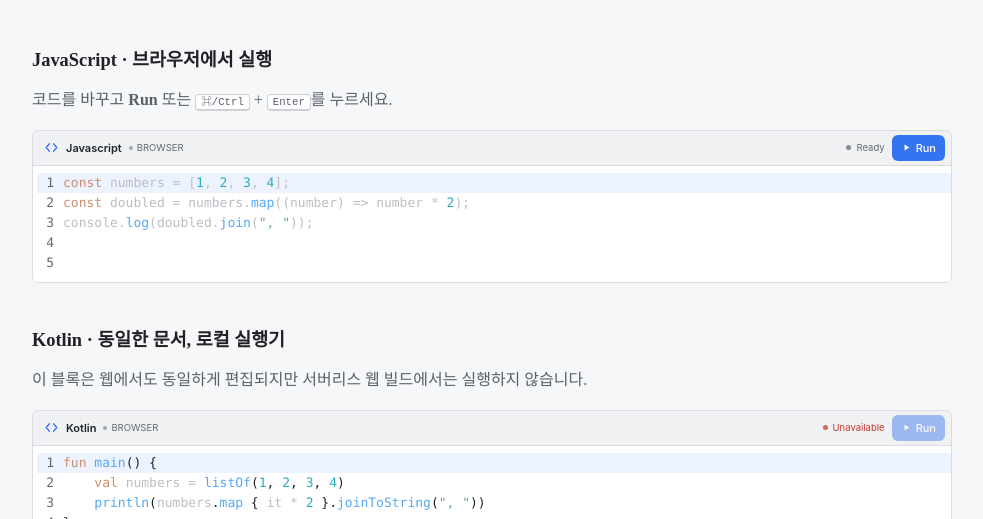
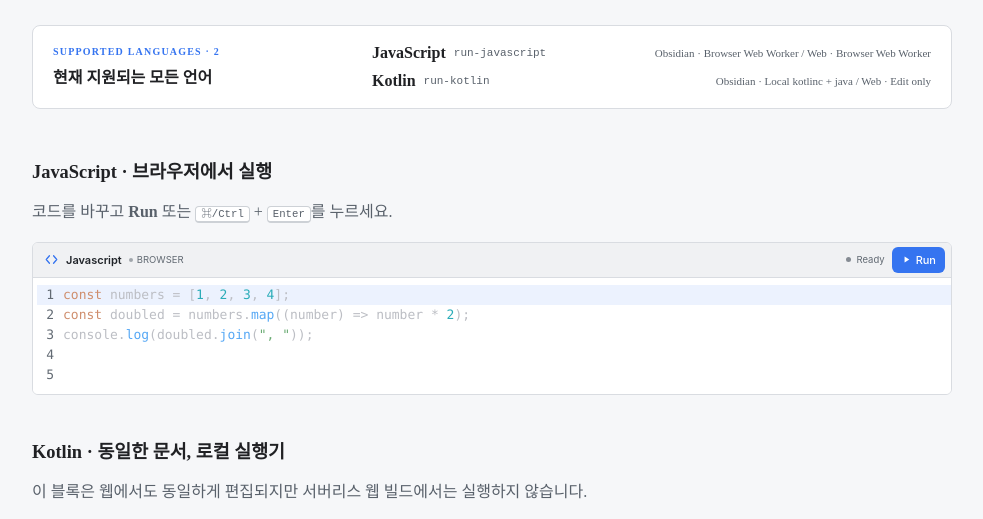
Before and after one commit to woonyong-kr/runnable-code-blocks, a website with bundled scripts: page site/index.html in a window 1280 px wide. Shown: the part 212-731 px from the top of the page, without its empty margins (148-1131 px from the left). Built offline with nearby package versions, Linux system fonts and the light colour scheme; files whose address does not match are found by name.

Commit message:
feat: 지원 언어와 실행 환경을 표시

```diff
--- a/package.json
+++ b/package.json
@@ -1,6 +1,6 @@
 {
   "name": "runnable-code-blocks",
-  "version": "0.1.3",
+  "version": "0.1.4",
   "description": "Environment-adapted runnable Markdown code blocks for Obsidian and static websites.",
   "main": "main.js",
   "type": "module",
--- a/site/index.html
+++ b/site/index.html
@@ -13,6 +13,13 @@
         <p class="rcb-site__eyebrow">STATIC BROWSER ADAPTER</p>
         <h1>Runnable Code Blocks</h1>
         <p>같은 <code>run-&lt;language&gt;</code> Markdown 문법을 로컬 Obsidian과 정적 웹에서 사용합니다.</p>
+        <section class="rcb-site__support" aria-labelledby="supported-languages-title">
+          <div>
+            <p class="rcb-site__support-label">SUPPORTED LANGUAGES · 2</p>
+            <h2 id="supported-languages-title">현재 지원되는 모든 언어</h2>
+          </div>
+          <ul class="rcb-site__languages" data-supported-languages></ul>
+        </section>
       </header>
 
       <section class="rcb-site__lesson">
--- a/site/main.ts
+++ b/site/main.ts
@@ -1,17 +1,39 @@
 import { RunnerRegistry, UnavailableRunner } from "../src/runner-registry";
 import { BrowserJavaScriptRunner } from "../src/runners/javascript-runner";
+import { SUPPORTED_LANGUAGES } from "../src/supported-languages";
 import { enhanceRunnableCodeBlocks } from "../src/web-adapter";
 
-const registry = new RunnerRegistry()
-  .register("javascript", () => new BrowserJavaScriptRunner())
-  .register(
-    "kotlin",
-    () =>
-      new UnavailableRunner(
-        "kotlin",
-        "browser",
-        "Kotlin execution is local-only in this serverless build. Open this Markdown block in Obsidian Desktop to run it with kotlinc."
-      )
+const languageList = document.querySelector<HTMLElement>("[data-supported-languages]");
+if (languageList !== null) {
+  for (const language of SUPPORTED_LANGUAGES) {
+    const item = document.createElement("li");
+    item.className = "rcb-site__language";
+
+    const identity = document.createElement("div");
+    const name = document.createElement("strong");
+    name.textContent = language.label;
+    const fence = document.createElement("code");
+    fence.textContent = language.fence;
+    identity.append(name, fence);
+
+    const environments = document.createElement("span");
+    environments.textContent = `Obsidian · ${language.obsidian} / Web · ${language.browser}`;
+    item.append(identity, environments);
+    languageList.append(item);
+  }
+}
+
+const registry = new RunnerRegistry();
+for (const language of SUPPORTED_LANGUAGES) {
+  registry.register(language.id, () =>
+    language.id === "javascript"
+      ? new BrowserJavaScriptRunner()
+      : new UnavailableRunner(
+          language.id,
+          "browser",
+          "Kotlin execution is local-only in this serverless build. Open this Markdown block in Obsidian Desktop to run it with kotlinc."
+        )
   );
+}
 
 enhanceRunnableCodeBlocks(document, registry);
--- a/src/settings.ts
+++ b/src/settings.ts
@@ -1,4 +1,5 @@
 import { App, Plugin, PluginSettingTab, Setting } from "obsidian";
+import { supportedLanguagesDescription } from "./supported-languages";
 
 export interface RunnableCodeBlocksSettings {
   javaPath: string;
@@ -23,6 +24,9 @@ export class RunnableCodeBlocksSettingTab extends PluginSettingTab {
 
   override display(): void {
     this.containerEl.empty();
+    new Setting(this.containerEl)
+      .setName("Supported languages")
+      .setDesc(supportedLanguagesDescription());
     new Setting(this.containerEl)
       .setName("Kotlin compiler")
       .setDesc("Executable path for local kotlinc. No server is contacted.")
--- /dev/null
+++ b/src/supported-languages.ts
@@ -0,0 +1,30 @@
+export interface SupportedLanguage {
+  browser: string;
+  fence: `run-${string}`;
+  id: string;
+  label: string;
+  obsidian: string;
+}
+
+export const SUPPORTED_LANGUAGES = [
+  {
+    id: "javascript",
+    label: "JavaScript",
+    fence: "run-javascript",
+    obsidian: "Browser Web Worker",
+    browser: "Browser Web Worker"
+  },
+  {
+    id: "kotlin",
+    label: "Kotlin",
+    fence: "run-kotlin",
+    obsidian: "Local kotlinc + java",
+    browser: "Edit only"
+  }
+] as const satisfies readonly SupportedLanguage[];
+
+export function supportedLanguagesDescription(): string {
+  return SUPPORTED_LANGUAGES.map(
+    ({ label, obsidian, browser }) => `${label} — Obsidian: ${obsidian}; Web: ${browser}`
+  ).join(" · ");
+}
--- a/styles.css
+++ b/styles.css
@@ -353,6 +353,62 @@
   letter-spacing: 0.16em;
 }
 
+.rcb-site__support {
+  background: #ffffff;
+  border: 1px solid #d9dce1;
+  border-radius: 8px;
+  display: grid;
+  gap: 18px;
+  grid-template-columns: minmax(180px, 0.7fr) 1.3fr;
+  margin-top: 28px;
+  padding: 18px 20px;
+}
+
+.rcb-site__support h2 {
+  font-size: 1rem;
+  margin: 3px 0 0;
+}
+
+.rcb-site__support .rcb-site__support-label {
+  color: #3574f0;
+  font-size: 10px;
+  font-weight: 800;
+  letter-spacing: 0.12em;
+  margin: 0;
+}
+
+.rcb-site__languages {
+  display: grid;
+  gap: 10px;
+  list-style: none;
+  margin: 0;
+  padding: 0;
+}
+
+.rcb-site__language {
+  align-items: center;
+  display: flex;
+  gap: 16px;
+  justify-content: space-between;
+}
+
+.rcb-site__language div {
+  align-items: center;
+  display: flex;
+  gap: 8px;
+}
+
+.rcb-site__language code {
+  color: #59616b;
+  font-size: 11px;
+}
+
+.rcb-site__language span {
+  color: #59616b;
+  font-size: 11px;
+  text-align: right;
+}
+
 .rcb-site__lesson {
   margin: 42px 0;
 }
@@ -391,6 +447,16 @@
     color: #a8adb5;
   }
 
+  .rcb-site__support {
+    background: #2b2d30;
+    border-color: #43454a;
+  }
+
+  .rcb-site__language code,
+  .rcb-site__language span {
+    color: #a8adb5;
+  }
+
   .rcb-site kbd {
     background: #2b2d30;
     border-color: #4c4f55;
@@ -398,6 +464,20 @@
 }
 
 @media (max-width: 600px) {
+  .rcb-site__support {
+    grid-template-columns: 1fr;
+  }
+
+  .rcb-site__language {
+    align-items: flex-start;
+    flex-direction: column;
+    gap: 3px;
+  }
+
+  .rcb-site__language span {
+    text-align: left;
+  }
+
   .rcb__toolbar {
     gap: 6px;
     padding-left: 8px;
--- a/versions.json
+++ b/versions.json
@@ -2,5 +2,6 @@
   "0.1.0": "1.13.0",
   "0.1.1": "1.13.0",
   "0.1.2": "1.13.0",
-  "0.1.3": "1.13.0"
+  "0.1.3": "1.13.0",
+  "0.1.4": "1.13.0"
 }
```
Also changed, not shown: design-qa.md (+5 -1 lines), src/main.ts (+10 -4 lines), tests/contracts.test.ts (+25 -0 lines), CHANGELOG.md, README.md, manifest.json, 1 other file.
